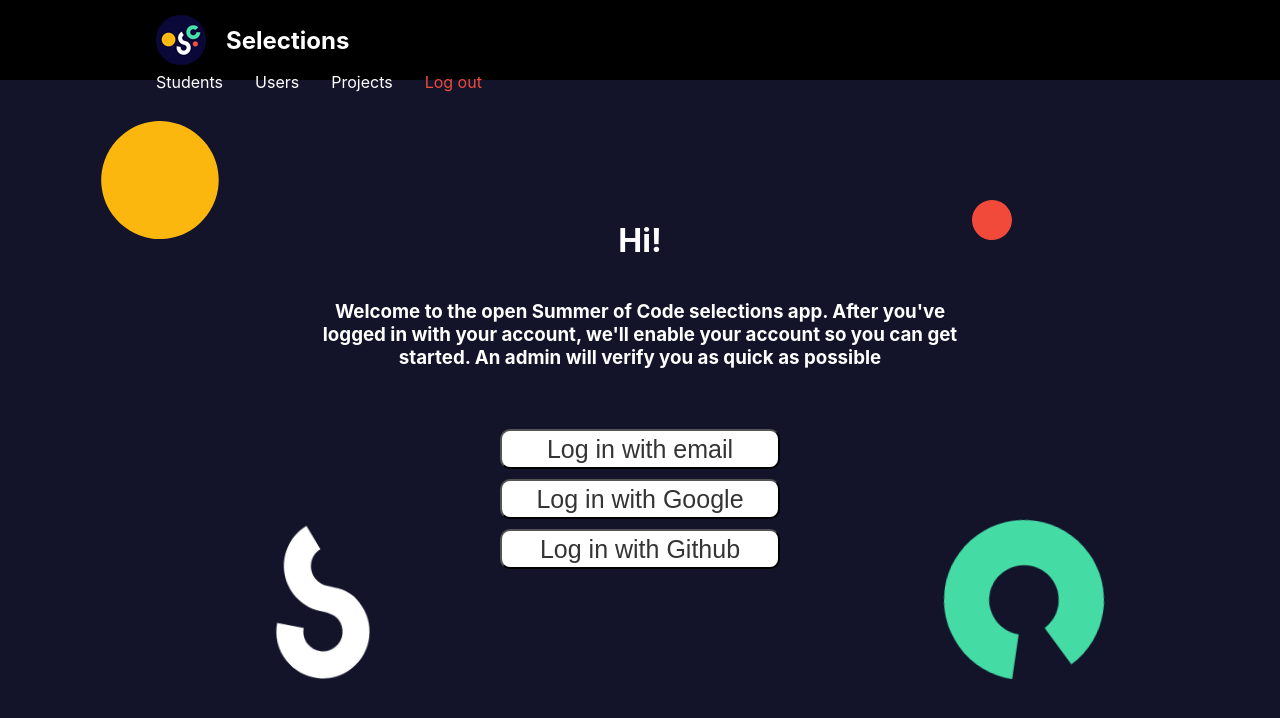
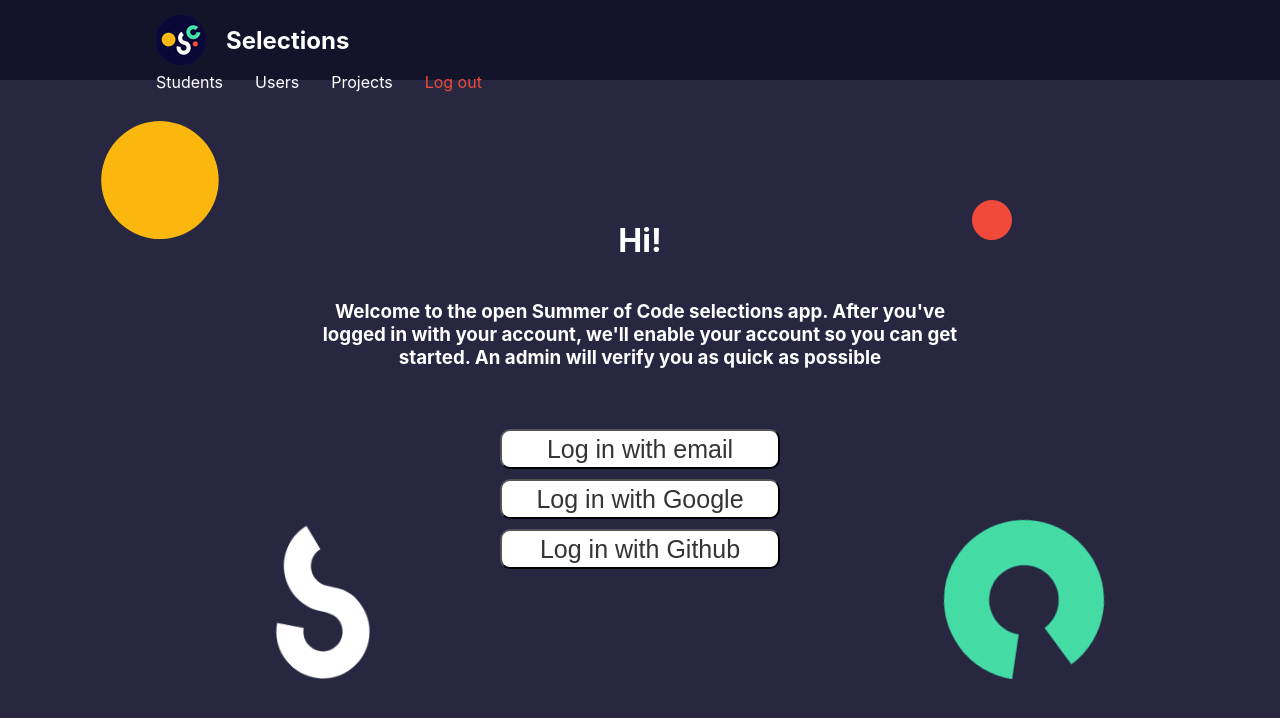
Before and after one commit to SELab-2/OSOC-3, a React (Create React App) app in the folder frontend/: page / in a window 1280 px wide. Shown: the top 718 px of the page. Built offline with nearby package versions, Linux system fonts and the light colour scheme.

Commit message:
changed background and navbar colors

```diff
--- a/frontend/src/components/navbar/NavBarElementss.tsx
+++ b/frontend/src/components/navbar/NavBarElementss.tsx
@@ -5,7 +5,7 @@
 import "../../css-files/App.css"
 
 export const Nav = styled.nav`
-    background: #000;
+    background: var(--osoc_blue);
     height: 80px;
     width: 100%;
     display: flow;
--- a/frontend/src/css-files/App.css
+++ b/frontend/src/css-files/App.css
@@ -5,6 +5,7 @@
     --osoc_green: #44dba4;
     --react_dark_grey: #343434;
     --custom_light_blue: #00bfff;
+    --background_color: #272741;
 }
 
 * {
@@ -14,7 +15,7 @@
 }
 
 body {
-    background-color: var(--osoc_blue);
+    background-color: var(--background_color);
     color: white;
 }
 
```
